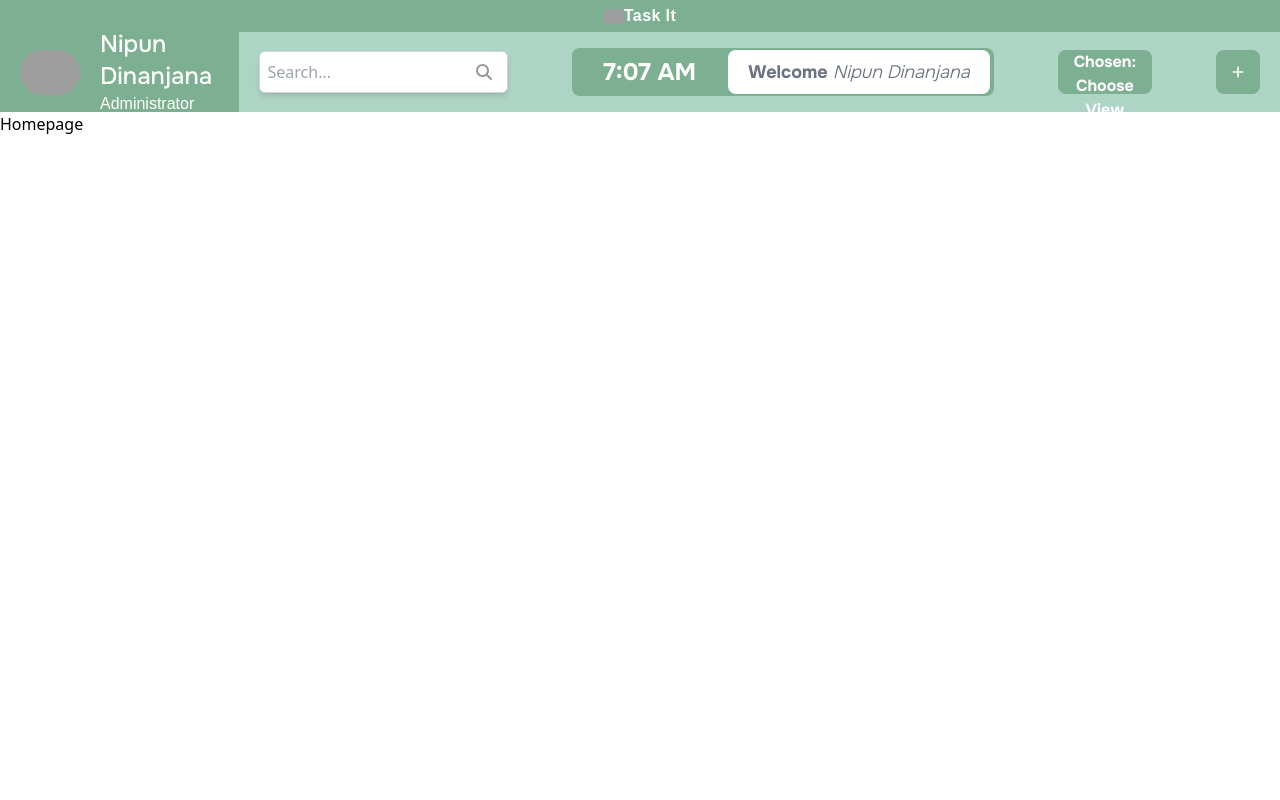
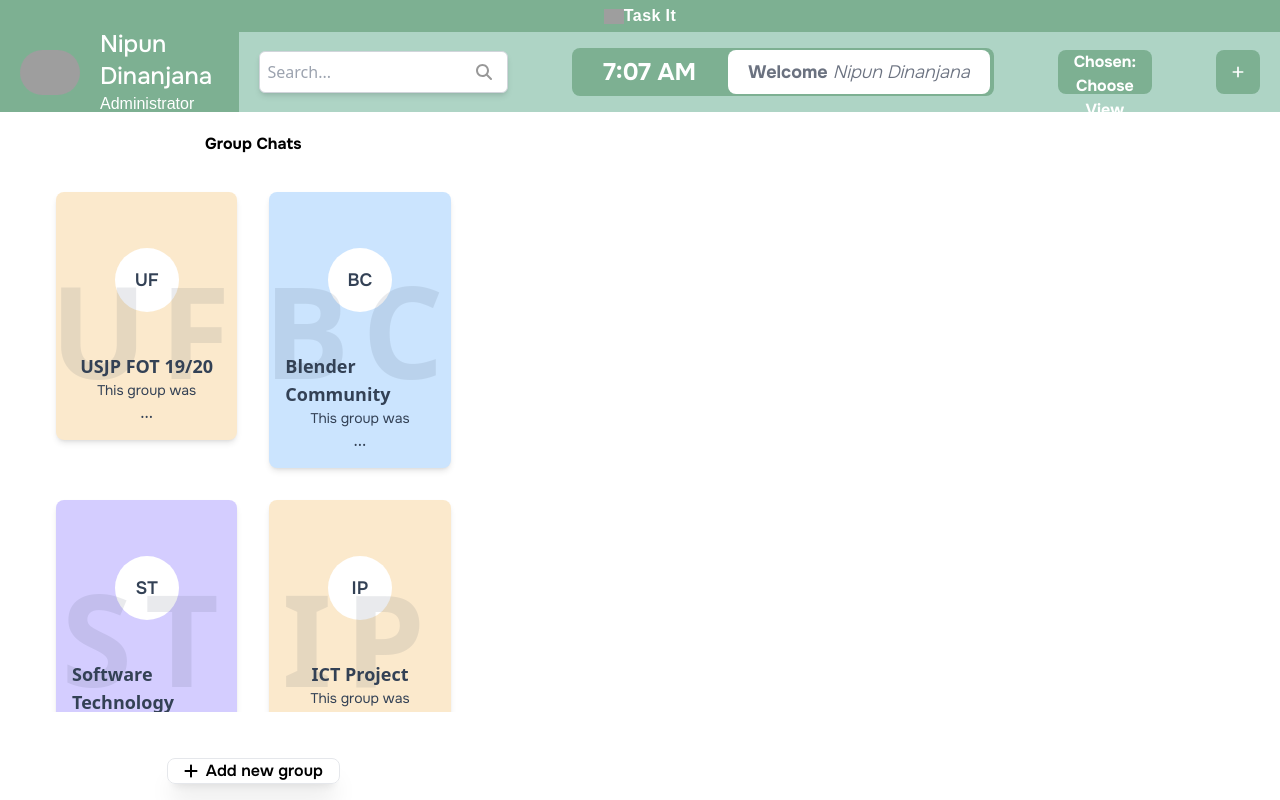
Before and after one commit to L4Y3R/Task_It, a Next.js app: page / in a window 1280 px wide. Built offline with nearby package versions, Linux system fonts and the light colour scheme; grey boxes are pictures that could not be loaded; a web font is replaced by a local one.

Commit message:
Added group functionality

```diff
--- /dev/null
+++ b/app/components/groups.jsx
@@ -0,0 +1,55 @@
+import React from 'react';
+
+const groupsData = [
+  { id: 1, name: 'USJP FOT 19/20', description: 'This group was created to shfadhfkhkadf' },
+  { id: 2, name: 'Blender Community', description: 'This group was created to shfadhfkhkadf' },
+  { id: 3, name: 'Software Technology', description: 'This group was created to shfadhfkhkadf' },
+  { id: 4, name: 'ICT Project', description: 'This group was created to shfadhfkhkadf' },
+  { id: 5, name: 'HCI Project', description: 'This group was created to shfadhfkhkadf' },
+];
+
+const getRandomColor = () => {
+  const colors = ['bg-light_yellow', 'bg-light_purple', 'bg-light_pink', 'bg-light_blue'];
+  const randomIndex = Math.floor(Math.random() * colors.length);
+  return colors[randomIndex];
+};
+
+// Function to get initials from a string
+const getInitials = (name) => {
+  const words = name.split(' ');
+  if (words.length > 1) {
+    return `${words[0][0]}${words[1][0]}`;
+  } else {
+    return name.slice(0, 3);
+  }
+};
+
+export default function Groups() {
+  return (
+    <div>
+      <h2 className="dash_text font-bold flex justify-center p-5">
+        Group Chats
+      </h2>
+
+      <div className="flex flex-wrap">
+        {groupsData.map(group => (
+          <div key={group.id} className="w-1/2 p-4 relative">
+            <div className={`p-4 rounded-lg shadow-md flex flex-col items-center text-slate-700 font ${getRandomColor()}`}>
+              <div className="rounded-full bg-white h-16 w-16 flex items-center justify-center mb-10 mt-10 dash_text font-black">
+                <span className="text-lg font-semibold">{getInitials(group.name)}</span>
+              </div>
+              <h3 className="text-lg font-bold">{group.name}</h3>
+              <p className="dash_text text-sm overflow-hidden max-h-5 text-center">
+                {group.description}
+              </p>
+              <p>...</p>
+              <h1 className="overflow-hidden text-9xl font-black tracking-widest absolute inset-0 opacity-10 z-0 flex items-center justify-center">
+                {getInitials(group.name)}
+              </h1>
+            </div>
+          </div>
+        ))}
+      </div>
+    </div>
+  );
+}
--- a/app/globals.css
+++ b/app/globals.css
@@ -3,6 +3,35 @@
 @tailwind base;
 @tailwind components;
 @tailwind utilities;
+
+/* custom-scrollbar.css */
+::-webkit-scrollbar {
+  width: 12px;
+}
+
+::-webkit-scrollbar-thumb {
+  background-color: #ebebeb;
+  border-radius: 6px;
+}
+
+::-webkit-scrollbar-thumb:hover {
+  background-color: #a1a1a1;
+}
+
+::-webkit-scrollbar-track {
+  background-color: #f1f1f1;
+}
+
+html {
+  scrollbar-color: #acaaaa #f1f1f1;
+  scrollbar-width: thin;
+}
+
+body {
+  scrollbar-color: #acaaaa #f1f1f1;
+  scrollbar-width: thin;
+}
+
 
 .fon {
     font-family: 'Gabarito', sans-serif;
@@ -39,3 +68,7 @@
     background-color: #7db092;
     overflow: hidden;
   }
+
+body, html {
+  overflow: hidden;
+}
--- a/app/page.jsx
+++ b/app/page.jsx
@@ -1,7 +1,21 @@
-import Image from 'next/image'
+import Groups from "./components/groups";
 
 export default function Home() {
   return (
-    <div>Homepage</div>
-  )
+    <div className="flex justify-center w-1/3 mx-10">
+      <div className="max-h-screen overflow-auto h-screen sm:h-[600px]">
+        <Groups />
+      </div>
+
+
+      <div className="flex items-center fixed bottom-4 dash_text font-semibold">
+        <button className="flex items-center hover:bg-light_green rounded-lg shadow-xl px-4 border">
+          <svg xmlns="http://www.w3.org/2000/svg" height="1em" viewBox="0 0 448 512" className="mr-2">
+            <path d="M256 80c0-17.7-14.3-32-32-32s-32 14.3-32 32V224H48c-17.7 0-32 14.3-32 32s14.3 32 32 32H192V432c0 17.7 14.3 32 32 32s32-14.3 32-32V288H400c17.7 0 32-14.3 32-32s-14.3-32-32-32H256V80z"/>
+          </svg>
+          Add new group
+        </button>
+      </div>
+    </div>
+  );
 }
```
